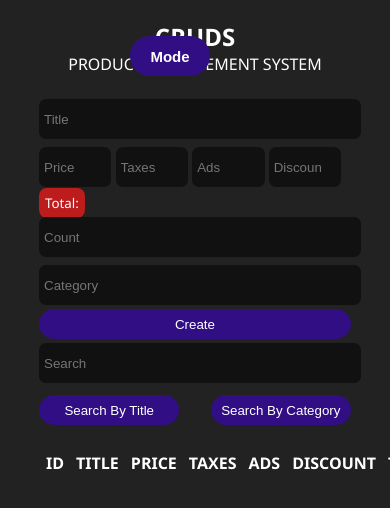
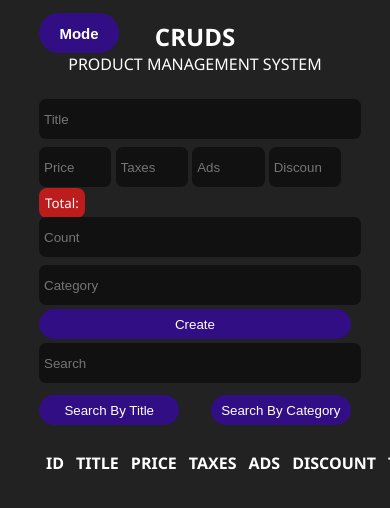
Before and after one commit to Hamza-jehad/JS_Crud, a plain HTML site: page index.html in a window 390 px wide. Shown: the top 508 px of the page. Drawn offline with Linux system fonts and the light colour scheme.

Commit message:
git commit -m "first commit"

```diff
--- a/style.css
+++ b/style.css
@@ -121,3 +121,11 @@ th,td{
 .mode:hover{
     background-color:#4311b8 ;
 }
+@media(max-width :832px){
+    .mode{
+        position: absolute;
+        left: 39px;
+        top: 13px;
+
+    }
+}
```
